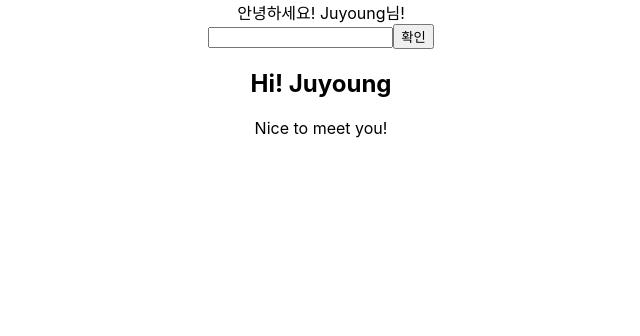
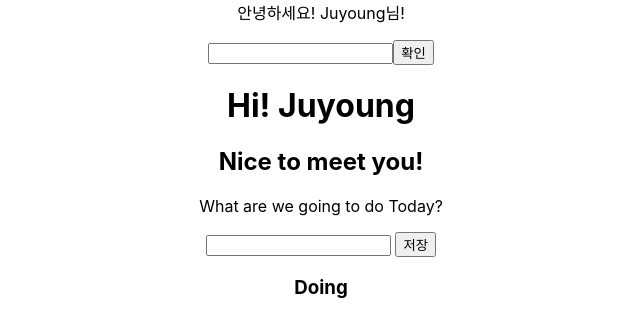
Before and after one commit to Baeju0/CommunityPractice, a React (Create React App) app: page / in a window 1280 px wide. Shown: the top 336 px of the page, without its empty margins (319-959 px from the left). Built offline with nearby package versions, Linux system fonts and the light colour scheme.

Commit message:
하위 컴포넌트 props 사용

```diff
--- a/src/App.js
+++ b/src/App.js
@@ -11,7 +11,7 @@ function App() {
   return (
     <div className="App">
       <div>안녕하세요! {name}님!</div>
-      <input onChange={(e)=>{ setEntry(e.target.value)
+      <p/><input onChange={(e)=>{ setEntry(e.target.value)
         }}/><button onClick={(e)=>{setName(entry)}}>확인</button>
         {/* <Hello name={name}/> */}
         <Commu name={name}/>
--- a/src/Commu.js
+++ b/src/Commu.js
@@ -1,10 +1,21 @@
 import React from "react";
+import { useState } from 'react';
+import Commu2 from "./Commu2";
 
 function Commu(props) {
+
+  let [merong, setMerong] = useState('');
+  let [input2, setInput2] = useState('');
+
+  //props 두 번이 가능한가?
     return(
         <div>
-            <h2>Hi! {props.name}</h2>
-            <p>Nice to meet you!</p>
+            <h1>Hi! {props.name}</h1>
+            <h2>Nice to meet you!</h2>
+            What are we going to do Today?
+            <p><input onChange={(e)=>{setInput2(e.target.value)
+            }}/> <button onClick={(e)=>{setMerong(input2)}}>저장</button></p>
+            <Commu2 merong={merong}/>
         </div>
     )
 }
--- /dev/null
+++ b/src/Commu2.js
@@ -0,0 +1,11 @@
+import React from "react";
+
+function Commu2(props) {
+    return(
+        <div>
+            <h3>Doing {props.merong}</h3>
+        </div>
+    )
+}
+
+export default Commu2;
```
